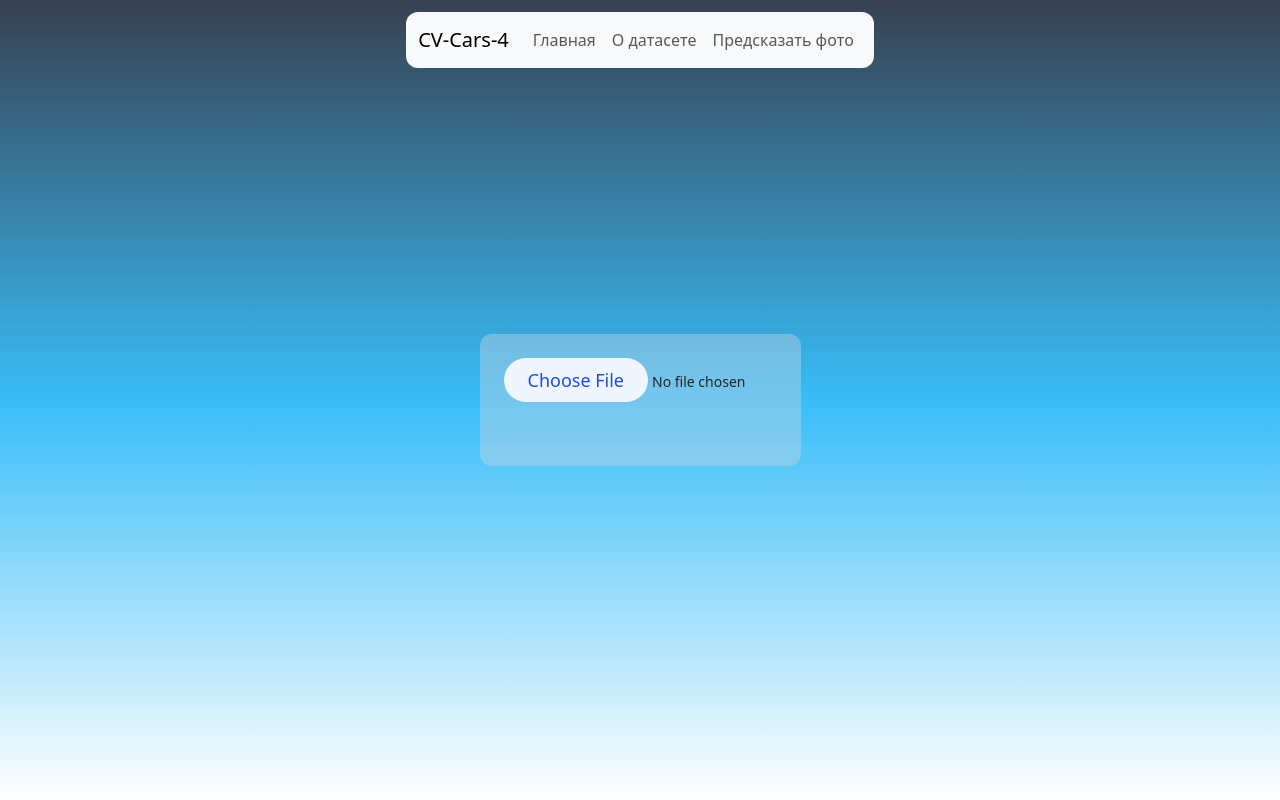
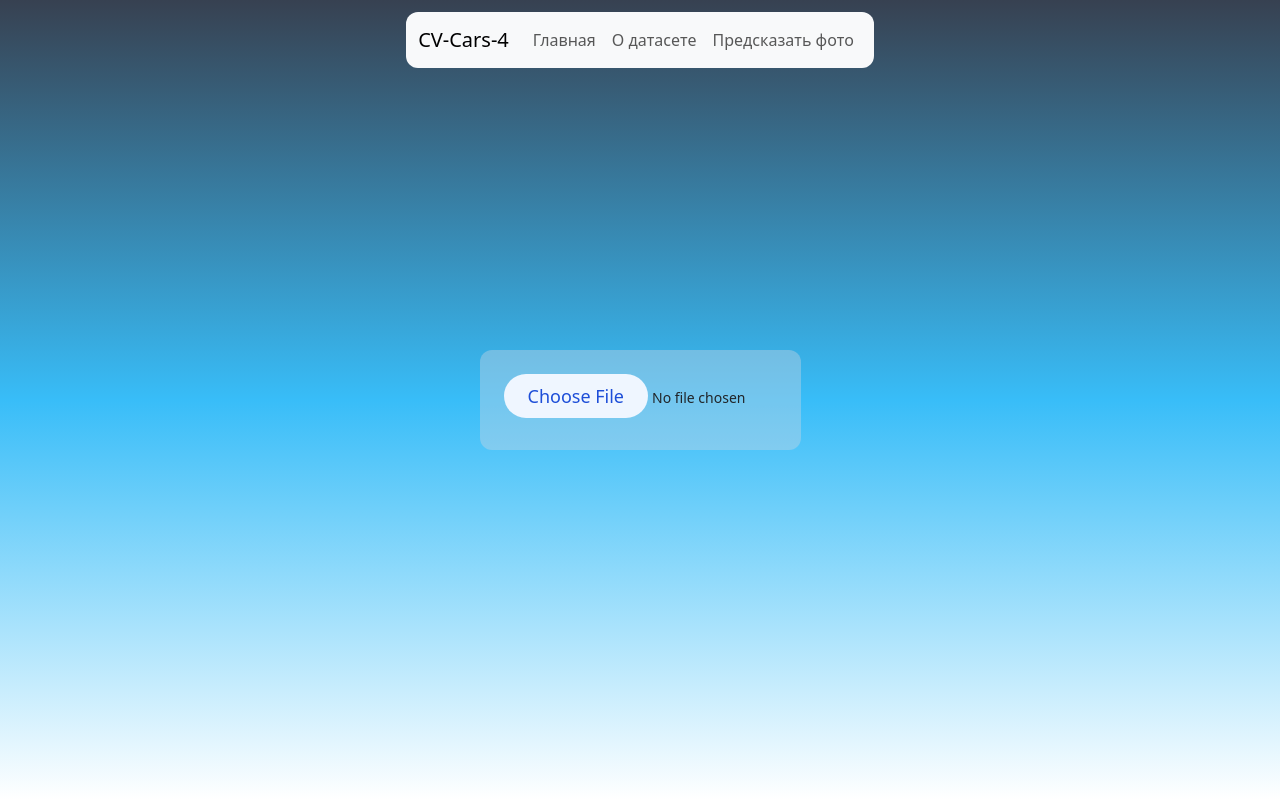
Before and after one commit to ml-hls-annual-project-cv-4/annual-main-project, a React (Vite) app: page /prediction in a window 1280 px wide. Built offline with nearby package versions, Linux system fonts and the light colour scheme.

Commit message:
styles fix

```diff
--- a/src/components/UploadImage.jsx
+++ b/src/components/UploadImage.jsx
@@ -54,12 +54,13 @@ export const ImageUpload = () => {
   };
 
   return (
-    <form onSubmit={handleSubmit} className="flex flex-col items-center justify-center h-screen">
-      <div className="flex flex-col items-center justify-center bg-slate-300 bg-opacity-40 rounded-xl p-4">
+    <div className="flex flex-col h-screen items-center justify-center">
+    <form onSubmit={handleSubmit} className="">
+      <div className="bg-slate-300 bg-opacity-40 rounded-xl p-4 place-items-center flex flex-col">
         <input
           type="file"
           onChange={onSelectFile}
-          className="mb-10 text-sm text-grey-500
+          className="mb-2 text-sm text-grey-500
             file:py-2 file:px-6
             file:rounded-full file:border-0
             file:text-lg file:font-medium
@@ -69,21 +70,20 @@ export const ImageUpload = () => {
           "
         />
         {selectedFile &&
-        <div className="w-2/4">
-        <img className="object-scale-down" src={preview} />
-        </div>}
+        <img className="h-auto max-h-96 max-w-full" src={preview} />
+        }
 
         {selectedFile ? (
           <input
             type="submit"
-            className="mt-4 mb-10 text-grey-500
+            className="mt-3 text-grey-500
             py-2 px-6
             rounded-full border-0
             text-lg font-medium
             bg-blue-50 text-blue-700
             hover:cursor-pointer hover:bg-amber-50
             hover:text-amber-700"
-            value="Submit"
+            value="Отправить"
           />
         ) : (
           <label></label>
@@ -115,8 +115,9 @@ export const ImageUpload = () => {
         ) : (
           <></>
         )}
-        {prediction ? <><h1 className="text-white text-4xl text-center">Предсказание: {prediction}</h1></> : <></>}
+        {prediction ? <><h1 className="my-2 text-white text-4xl text-center">Предсказание: {prediction}</h1></> : <></>}
       </div>
     </form>
+    </div>
   );
 };
```
